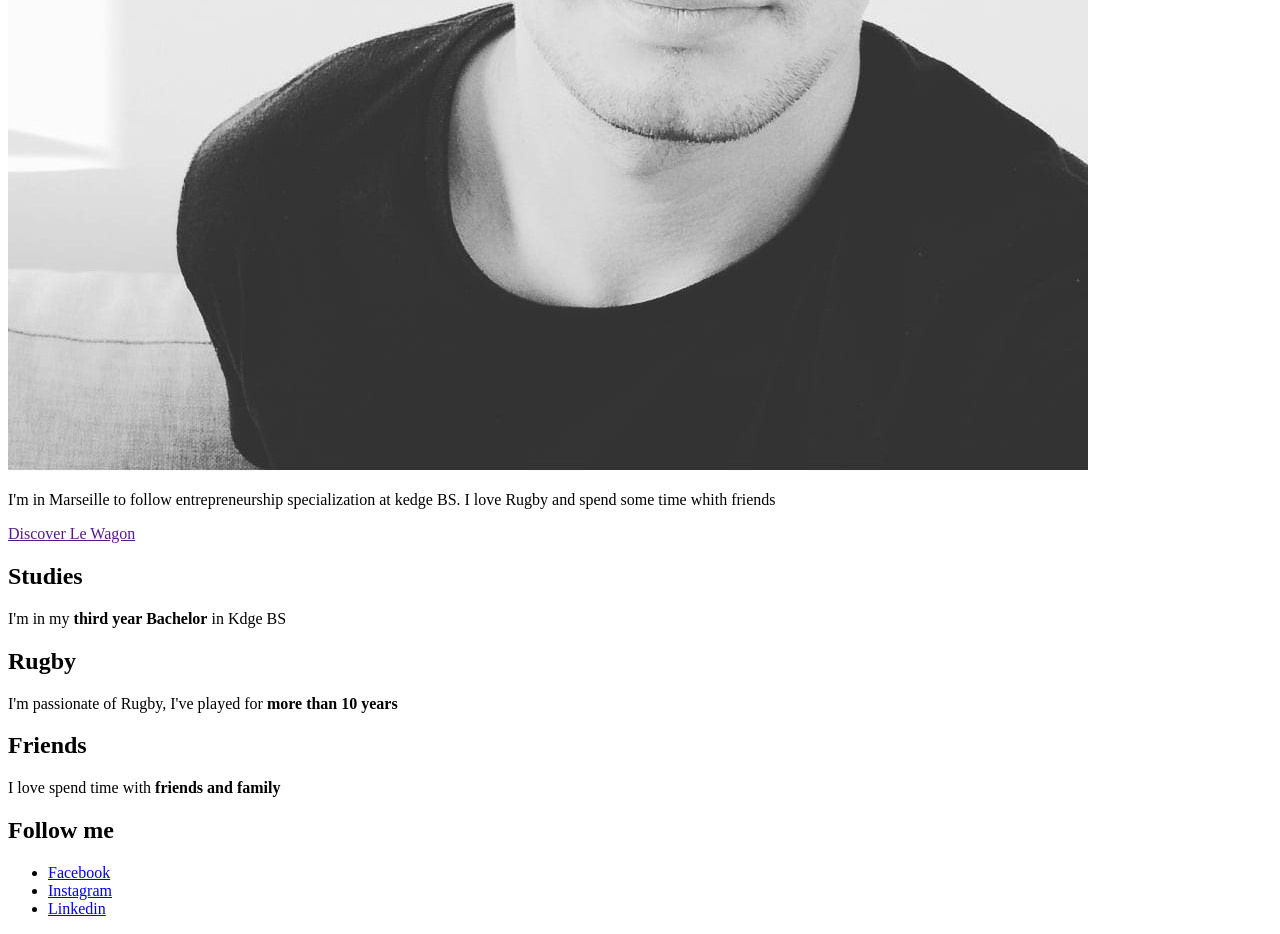
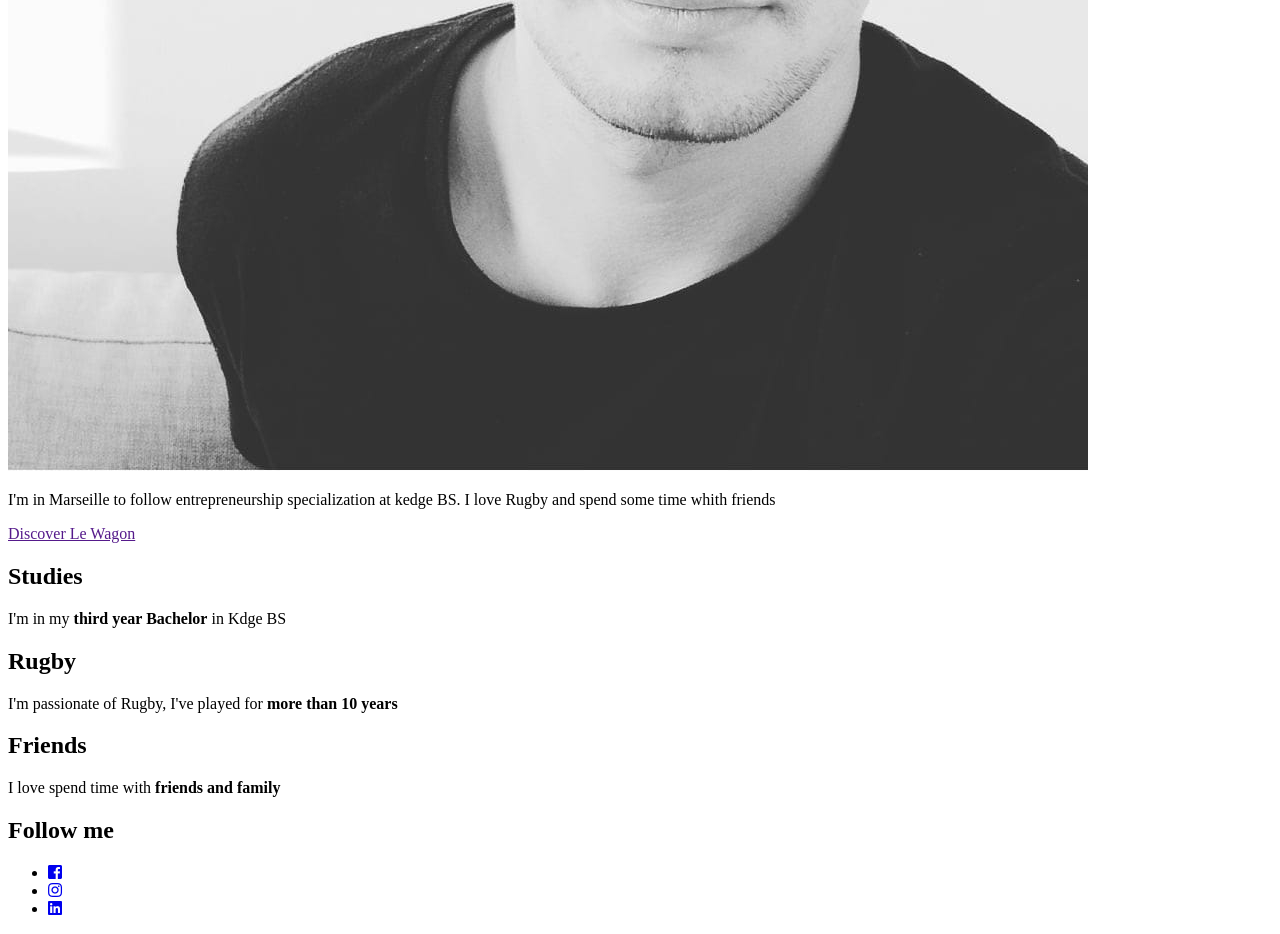
Before and after one commit to Yveschavigny/my-project, a plain HTML site: page index.html in a window 1280 px wide. Shown: the part 689-1623 px from the top of the page. Drawn offline with Linux system fonts and the light colour scheme.

Commit message:
Replace Social links with fontawesome icons
Rep

```diff
--- a/index.html
+++ b/index.html
@@ -5,6 +5,7 @@
 <head>
 	<title>My profile</title>
 	<meta charset="utf-8">
+	<link rel="stylesheet" href="https://use.fontawesome.com/releases/v5.4.1/css/all.css" integrity="sha384-5sAR7xN1Nv6T6+dT2mhtzEpVJvfS3NScPQTrOxhwjIuvcA67KV2R5Jz6kr4abQsz" crossorigin="anonymous">
 </head>
 
 <body>
@@ -29,15 +30,15 @@
 	<h2>Follow me</h2>
 <ul>
 	<li>
-		<a href="https://www.facebook.com/yves.chavigny.9" target="_blank" >Facebook</a>
+		<a href="https://www.facebook.com/yves.chavigny.9" target="_blank" ><i class="fab fa-facebook-square"></i></a>
 	</li>
 
 	<li>
-		<a href="https://www.instagram.com/yves.ch/" target="_blank" >Instagram</a>
+		<a href="https://www.instagram.com/yves.ch/" target="_blank" ><i class="fab fa-instagram"></i></a>
 	</li>
 
 	<li>
-		<a href="https://www.linkedin.com/in/yves-chavigny-b637a9129/" target="_blank" >Linkedin</a>
+		<a href="https://www.linkedin.com/in/yves-chavigny-b637a9129/" target="_blank" ><i class="fab fa-linkedin"></i></a>
     </li>
 
 </ul>
```
